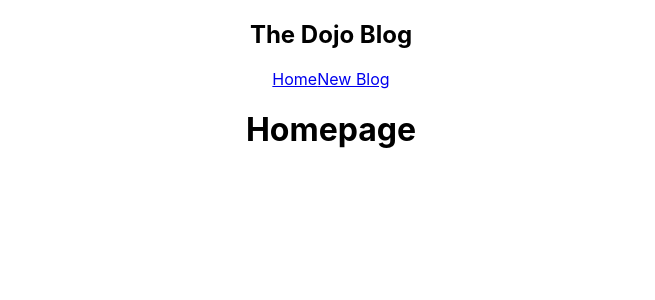
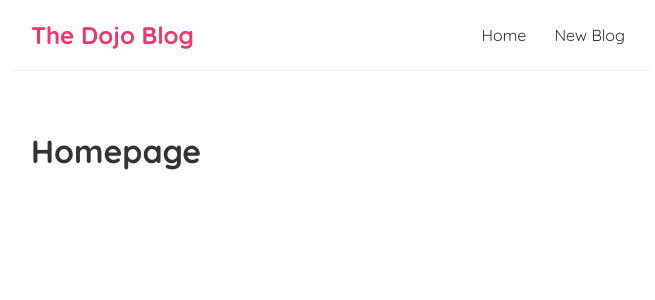
Before and after one commit to linusmanuel/dojo-blog, a React (Create React App) app: page / in a window 1280 px wide. Shown: the top 300 px of the page, without its empty margins (309-964 px from the left). Built offline with nearby package versions, Linux system fonts and the light colour scheme.

Commit message:
feat(index,Home,Navbar): Adding Styles

```diff
--- a/src/App.css
+++ /dev/null
@@ -1,38 +0,0 @@
-.App {
-  text-align: center;
-}
-
-.App-logo {
-  height: 40vmin;
-  pointer-events: none;
-}
-
-@media (prefers-reduced-motion: no-preference) {
-  .App-logo {
-    animation: App-logo-spin infinite 20s linear;
-  }
-}
-
-.App-header {
-  background-color: #282c34;
-  min-height: 100vh;
-  display: flex;
-  flex-direction: column;
-  align-items: center;
-  justify-content: center;
-  font-size: calc(10px + 2vmin);
-  color: white;
-}
-
-.App-link {
-  color: #61dafb;
-}
-
-@keyframes App-logo-spin {
-  from {
-    transform: rotate(0deg);
-  }
-  to {
-    transform: rotate(360deg);
-  }
-}
--- a/src/App.jsx
+++ b/src/App.jsx
@@ -1,4 +1,3 @@
-import './App.css';
 import Navbar from './Navbar';
 import Home from './Home';
 
--- a/src/Home.jsx
+++ b/src/Home.jsx
@@ -1,3 +1,5 @@
+import './index.css';
+
 const Home = () => {
   return (
     <div className="b-home">
--- a/src/Navbar.jsx
+++ b/src/Navbar.jsx
@@ -1,3 +1,5 @@
+import './index.css';
+
 const Navbar = () => {
   return (
     <nav className="c-navbar">
--- a/src/index.css
+++ b/src/index.css
@@ -1,13 +1,41 @@
-body {
+@import url('https://fonts.googleapis.com/css2?family=Quicksand:wght@300;400;500;600;700&display=swap');
+
+/* Base styles */
+* {
   margin: 0;
-  font-family: -apple-system, BlinkMacSystemFont, 'Segoe UI', 'Roboto', 'Oxygen',
-    'Ubuntu', 'Cantarell', 'Fira Sans', 'Droid Sans', 'Helvetica Neue',
-    sans-serif;
-  -webkit-font-smoothing: antialiased;
-  -moz-osx-font-smoothing: grayscale;
+  font-family: "Quicksand";
+  color: #333;
 }
 
-code {
-  font-family: source-code-pro, Menlo, Monaco, Consolas, 'Courier New',
-    monospace;
+.c-navbar {
+  padding: 20px;
+  display: flex;
+  align-items: center;
+  margin: 0 auto;
+  max-width: 600px;
+  border-bottom: solid 1px #f2f2f2;
 }
+
+.c-navbar .c-title {
+  color: #f1356d;
+}
+
+.c-navbar .links {
+  margin-left: auto;
+}
+
+.c-navbar a {
+  margin-left: 16px;
+  text-decoration: none;
+  padding: 6px;
+}
+
+.c-navbar a:hover {
+  color: #f1356d;
+}
+
+.content {
+  max-width: 600px;
+  margin: 40px auto;
+  padding: 20px;
+}
```
